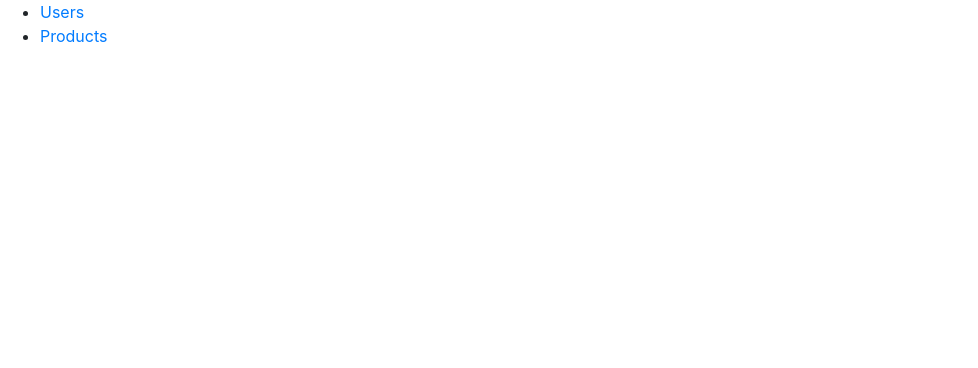
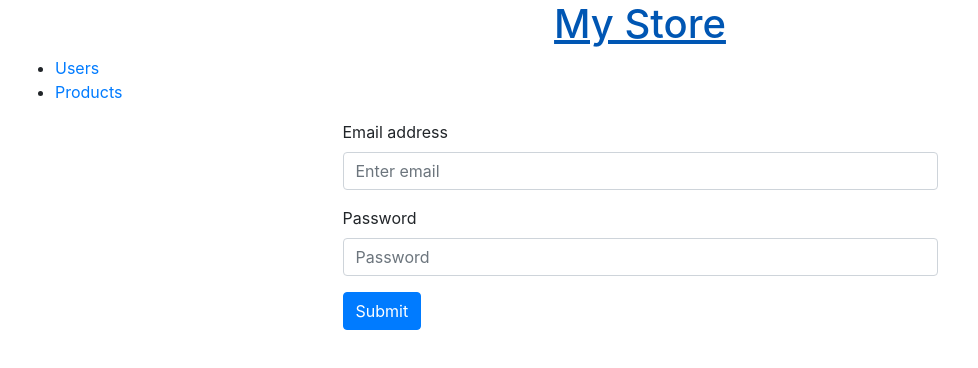
Before and after one commit to tejasbubane/reactjs-training, a React app: page /login in a window 1280 px wide. Shown: the top 368 px of the page, without its empty margins (0-978 px from the left). Built offline with nearby package versions, Linux system fonts and the light colour scheme; the HTML template or start-up script is replaced by a standard one.

Commit message:
Implement login and make users & products lists work with auth

```diff
--- a/src/components/App.js
+++ b/src/components/App.js
@@ -1,8 +1,26 @@
 import React from "react";
-import ResourceList from "./ResourceList"
+import { BrowserRouter as Router, Route, Switch, Redirect } from "react-router-dom";
+import PrivateRoute from "./PrivateRoute"
+import Login from "./Login"
+import Layout from "./Layout"
+import UsersList from "./UsersList"
+import ProductsList from "./ProductsList"
 
-const App = () => <ResourceList/>;
 import 'bootstrap/dist/css/bootstrap.min.css';
 
+const App = () => (
+  <Router>
+    <Layout>
+      <Switch>
+        <PrivateRoute exact path="/" render={() => (
+          <div>Welcome to My Store!</div>
+        )} />
+        <Route path="/login" component={Login} />
+        <PrivateRoute path="/users" component={UsersList}/>
+        <PrivateRoute path="/products" component={ProductsList}/>
+      </Switch>
+    </Layout>
+  </Router>
+);
 
 export default App;
--- /dev/null
+++ b/src/components/Layout.js
@@ -0,0 +1,19 @@
+import React from "react";
+import { Link } from "react-router-dom";
+import Links from "./Links"
+
+const Layout = props => (
+  <div>
+    <header>
+      <Link to="/">
+        <h1 style={{"textAlign": "center"}}>My Store</h1>
+      </Link>
+    </header>
+    <div className="container-fluid">
+      <Links/>
+      {props.children}
+    </div>
+  </div>
+)
+
+export default Layout;
--- /dev/null
+++ b/src/components/Links.js
@@ -0,0 +1,13 @@
+import React, { Component } from "react";
+import { Link, Switch, Redirect } from "react-router-dom";
+import PrivateRoute from "./PrivateRoute"
+import UsersList from "./UsersList"
+
+const Links = () => (
+  <ul>
+    <li><Link to="/users">Users</Link></li>
+    <li><Link to="/products">Products</Link></li>
+  </ul>
+)
+
+export default Links;
--- /dev/null
+++ b/src/components/Login.js
@@ -0,0 +1,49 @@
+import React, { Component } from "react";
+import axios from "axios"
+import { Redirect } from "react-router-dom"
+
+export default class Login extends Component {
+  state = {
+    email: "",
+    password: "",
+    authToken: ""
+  }
+
+  loginSuccess = response => {
+    let authToken = response.headers.authorization
+    window.localStorage.setItem("authToken", authToken)
+    this.setState({ authToken })
+  }
+
+  performLogin = e => {
+    e.preventDefault()
+    axios.post("/api/login", this.state).then(this.loginSuccess)
+  }
+
+  render() {
+    if(this.state.authToken) {
+      return <Redirect to="/" />
+    }
+    else {
+      return (
+        <form className="col-md-6 offset-md-3" onSubmit={this.performLogin}>
+          <div className="form-group">
+            <label htmlFor="email">Email address</label>
+            <input type="email" className="form-control"
+                   id="email" placeholder="Enter email"
+                   value={this.state.email}
+                   onChange={e => this.setState({email: e.target.value})} />
+          </div>
+          <div className="form-group">
+            <label htmlFor="password">Password</label>
+            <input type="password" className="form-control"
+                   id="password" placeholder="Password"
+                   value={this.state.password}
+                   onChange={e => this.setState({password: e.target.value})} />
+          </div>
+          <button type="submit" className="btn btn-primary">Submit</button>
+        </form>
+      )
+    }
+  }
+};
--- /dev/null
+++ b/src/components/PrivateRoute.js
@@ -0,0 +1,21 @@
+import React from "react";
+import { Route, Redirect } from "react-router";
+
+const PrivateRoute = ({ component: Component, render, ...rest }) => (
+  <Route
+    {...rest}
+    render={() =>
+      window.localStorage.getItem("authToken") ? (
+        Component ? <Component {...rest} /> : render(rest)
+      ) : (
+        <Redirect
+          to={{
+            pathname: "/login"
+          }}
+        />
+      )
+    }
+  />
+);
+
+export default PrivateRoute;
--- a/src/components/ProductsList.js
+++ b/src/components/ProductsList.js
@@ -17,7 +17,7 @@ class ProductsList extends Component {
     return this.state.products.map((product, index) => {
       return(
         <tr key={index}>
-          <td>{index + 1}</td>
+          <th scope="row">{index + 1}</th>
           <td>{product.name}</td>
           <td>{product.price}</td>
         </tr>
@@ -27,12 +27,12 @@ class ProductsList extends Component {
 
   render() {
     return(
-      <table>
+      <table className="table">
         <thead>
           <tr>
-            <th>Sr. No</th>
-            <th>Name</th>
-            <th>Price</th>
+            <th scope="col">Sr. No</th>
+            <th scope="col">Name</th>
+            <th scope="col">Price</th>
           </tr>
         </thead>
         <tbody>
--- a/src/components/ResourceList.js
+++ /dev/null
@@ -1,28 +0,0 @@
-import React, { Component } from "react";
-import { Link, BrowserRouter as Router, Route, Switch } from "react-router-dom";
-
-import UsersList from "./UsersList"
-import ProductsList from "./ProductsList"
-
-class ResourceList extends Component {
-  render() {
-    return (
-      <Router>
-        <div>
-          <ul>
-            <li><Link to="/users">Users</Link></li>
-            <li><Link to="/products">Products</Link></li>
-          </ul>
-
-          <Switch>
-            <Route exact path="/" component={UsersList}/>
-            <Route path="/users" component={UsersList}/>
-            <Route path="/products" component={ProductsList}/>
-          </Switch>
-        </div>
-      </Router>
-    )
-  }
-}
-
-export default ResourceList;
--- a/src/components/UsersList.js
+++ b/src/components/UsersList.js
@@ -17,7 +17,7 @@ class UsersList extends Component {
     return this.state.users.map((user, index) => {
       return(
         <tr key={index}>
-          <td>{index + 1}</td>
+          <th scope="row">{index + 1}</th>
           <td>{user.first_name}</td>
           <td>{user.last_name}</td>
         </tr>
@@ -27,12 +27,12 @@ class UsersList extends Component {
 
   render() {
     return(
-      <table>
+      <table className="table">
         <thead>
           <tr>
-            <th>Sr. No</th>
-            <th>First Name</th>
-            <th>Last Name</th>
+            <th scope="col">Sr. No</th>
+            <th scope="col">First Name</th>
+            <th scope="col">Last Name</th>
           </tr>
         </thead>
         <tbody>
--- a/src/services/fetcher.js
+++ b/src/services/fetcher.js
@@ -1,6 +1,8 @@
 import axios from "axios";
 
 export const fetch = (resource, callback) => {
-  axios.get(`/api/${resource}`)
+  axios.get(`/api/${resource}`, {
+    headers: { Authorization: window.localStorage.getItem("authToken") }
+  })
     .then(json => callback(json.data))
 };
```
